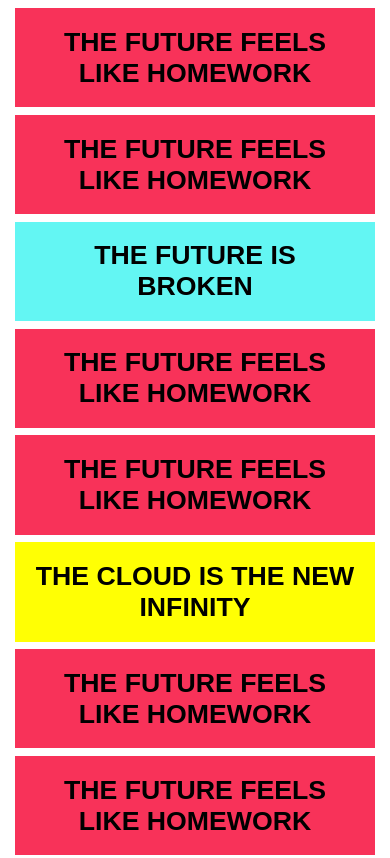
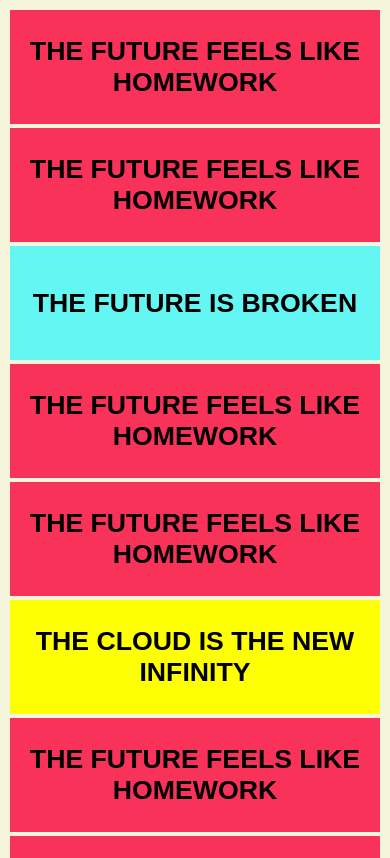
Before and after one commit to JonasDT98/2imd-webtechadvanced-portfolio, a plain HTML site: page Lab2-css/thefuture/index.html in a window 390 px wide. Shown: the top 858 px of the page. Drawn offline with Linux system fonts and the light colour scheme.

Commit message:
mobile and tablet width finished just need to remove background color

```diff
--- a/Lab2-css/thefuture/style.css
+++ b/Lab2-css/thefuture/style.css
@@ -7,28 +7,100 @@ body{
 
 .container{
     display: flex;
+    justify-content: space-around;
+
 }
 
 .red{
     display: flex;
     background-color: rgb(248,50,89);
     justify-content: center;
-    padding: 5%;
-    margin: 2%;
+    align-items: center;
+    padding: 4%;
+    margin: 0.5%;
+    width: 10%;
+    float: left;
+    height: 10vh;
 }
 
 .blue{
     display: flex;
     background-color: rgb(99,246,243);
     justify-content: center;
-    padding: 5%;
-    margin: 2%;
+    align-items: center;
+    padding: 4%;
+    margin: 0.5%;
+    width: 10%;
+    float: left;
+    height: 10vh;
 }
 
 .yellow{
     display: flex;
     background-color: rgb(255,255,4);
     justify-content: center;
-    padding: 5%;
-    margin: 2%;
+    align-items: center;
+    padding: 4%;
+    margin: 0.5%;
+    width: 20%;
+    float: left;
+    height: 35.5vh;
+    order: 10;
 }
+
+@media screen and (max-width: 1600px) {
+
+    body{
+        background-color:cadetblue;
+    }
+
+    .container{
+        display: flex;
+
+    }
+
+    .red{
+        width: 41%;
+        float: left;
+        height: 10vh;
+    }
+
+    .blue{
+        float: left;
+        width: 41%;
+        height: 10vh;
+    }
+
+    .yellow{
+        float: left;
+        width: 41%;
+        height: 10vh;
+    }
+
+}
+
+
+@media screen and (max-width: 600px) {
+
+    body{
+        background-color: beige !important;
+    }
+
+    .container{
+        display: flex;
+    }
+
+    .red{
+        width: 91%;
+
+    }
+
+    .blue{
+        width: 91%;
+    }
+
+    .yellow{
+        width: 91%;
+    }
+
+}
```
